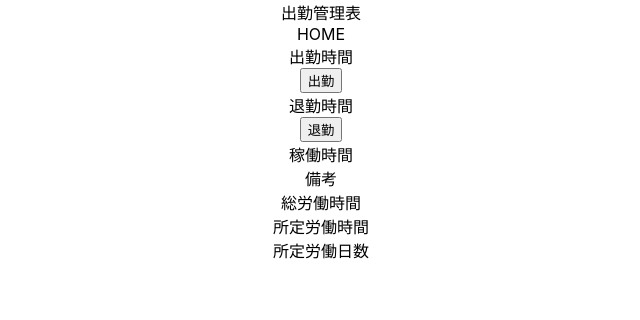
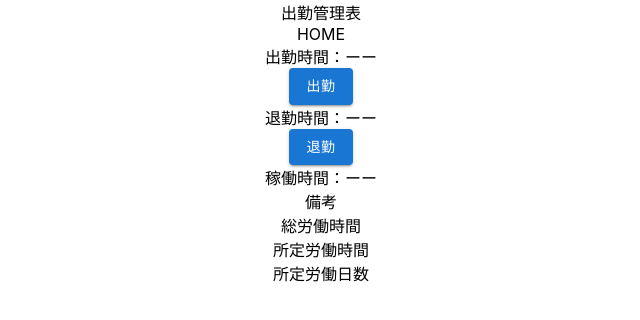
Before and after one commit to Ryota-01/attendance_app, a React (Create React App) app: page / in a window 1280 px wide. Shown: the top 320 px of the page, without its empty margins (319-959 px from the left). Built offline with nearby package versions, Linux system fonts and the light colour scheme.

Commit message:
打刻フォームの修正、MUIの追加

```diff
--- a/package.json
+++ b/package.json
@@ -3,6 +3,9 @@
   "version": "0.1.0",
   "private": true,
   "dependencies": {
+    "@emotion/react": "^11.11.3",
+    "@emotion/styled": "^11.11.0",
+    "@mui/material": "^5.15.7",
     "@testing-library/jest-dom": "^5.17.0",
     "@testing-library/react": "^13.4.0",
     "@testing-library/user-event": "^13.5.0",
--- a/src/common/AttendanceInput.js
+++ b/src/common/AttendanceInput.js
@@ -1,15 +1,47 @@
 import React from 'react'
+import { useState } from 'react'
+import { Button } from "@mui/material"
+import styled from "@emotion/styled"
 
 export default function AttendanceInput() {
+  const [ clockInTime, setClockInTime ] = useState(null);
+  const [ clockOutTime, setClockOutTime ] = useState(null);
+
+  const handleClockIn = () => {
+    //出勤を処理するロジック
+    const currentTime = new Date().toLocaleTimeString();
+    setClockInTime(currentTime);
+  };
+
+  const handleClockOut = () => {
+    //退勤を処理するロジック
+    const currentTime = new Date().toLocaleTimeString();
+    setClockOutTime(currentTime);
+  }
+
+  const workingTime = () => {
+    if(clockInTime && clockOutTime) {
+      const startTime = new Date(`January 1, 2024 ${clockInTime}`);
+      const endTime = new Date(`January 1, 2024 ${clockOutTime}`);
+
+      //分単位での差を計算
+      const timeDiffInMinutes = Math.floor((endTime - startTime) / (1000 * 60));
+      return `${timeDiffInMinutes} 分`;
+    } else {
+      return 'ーー';
+    }
+  }
+
   return (
-    <div>
-     <div>出勤時間</div>
+    <>
+     <div>出勤時間：{clockInTime || "ーー"}</div>
+     <Button variant="contained" onClick={handleClockIn}>出勤</Button>
 
-     <input type="button" value="出勤" />
-     <div>退勤時間</div>
-     <input type="button" value="退勤" />
-     <div>稼働時間</div>
+     <div>退勤時間：{clockOutTime || "ーー"}</div>
+     <Button variant="contained" onClick={handleClockOut}>退勤</Button>
+
+     <div>稼働時間：{workingTime()}</div>
      <div>備考</div>
-    </div>
+    </>
   )
 }
```
Also changed, not shown: 1 other file (tests, documents, lock files or other folders).
